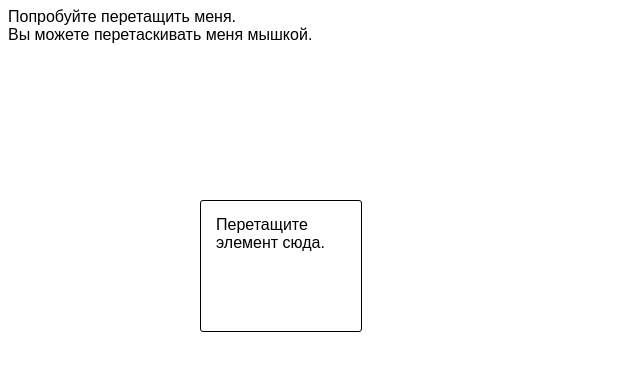
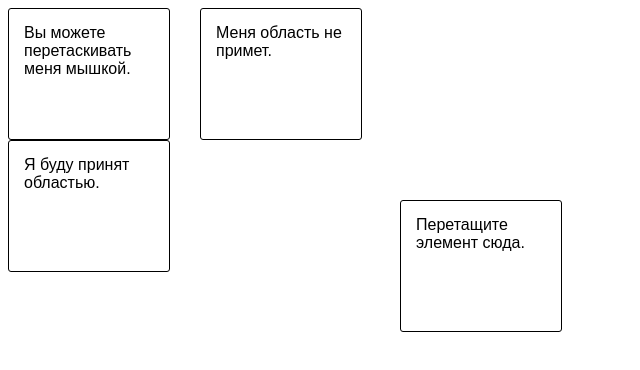
Before and after one commit to DEVILxAndrey/JS, a plain HTML site: page DEVIL.html in a window 1280 px wide. Shown: the whole page, without its empty margins (0-640 px from the left). Drawn offline with Linux system fonts and the light colour scheme.

Commit message:
Pedelia7

```diff
--- a/DEVIL.html
+++ b/DEVIL.html
@@ -11,8 +11,9 @@
 	<script src="DEVILX.js"></script>
 </head>
 <body>
-<div id="drag1" class="ui-widget ui-corner-all">Попробуйте перетащить меня. </div>
 <div id="drag1" class="ui-widget ui-corner-all">Вы можете перетаскивать меня мышкой. </div>
+<div id="drag1" class="ui-widget ui-corner-all">Я буду принят областью. </div>
+<div id="drag2" class="ui-widget ui-corner-all">Меня область не примет. </div>
 <div id="drop1" class="ui-widget ui-corner-all">Перетащите элемент сюда.</p>
 </body>
 </html>
--- a/DEVILX.js
+++ b/DEVILX.js
@@ -1,15 +1,13 @@
-$(document).ready(function() {
-
-   $("#drag1").draggable({revert:true});
 $(document).ready(function(){
 
    $("#drag1").draggable({stack:"#drop1"});
+   $("#drag2").draggable({stack:"#drop1",revert:true});
    $("#drop1").droppable({
+      accept:"#drag1",
       over:function(){
          $("#drag1").css("background-color","#d7fa99");
          $("#drop1").css("background-color","#d7fa99");
-      },
-      drop:function(){
+@@ -10,7 +12,6 @@ $(document).ready(function(){
          $("#drag1").css("display","none");
          $("#drop1").css("background-color","#c4f66f");
          $("#drop1").html("Перемещение завершено успешно.");
--- a/DEVILXX.css
+++ b/DEVILXX.css
@@ -1,11 +1,20 @@
-.ui-draggable
 #drag1
 {
 padding:15px;
 border-style:solid;
 border-width:1px;
 width:130px;
-height:65px;
+height:100px;
+}
+#drag2
+{
+position:absolute;
+top:8px;
+left:200px;
+padding:15px;
+border-style:solid;
+border-width:1px;
+width:130px;
 height:100px;
 }
 .ui-draggable-dragging
@@ -16,6 +25,7 @@ background-color:#ecbfda;
 {
 position:absolute;
 left:200px;
+left:400px;
 top:200px;
 padding:15px;
 border-style:solid;
```
